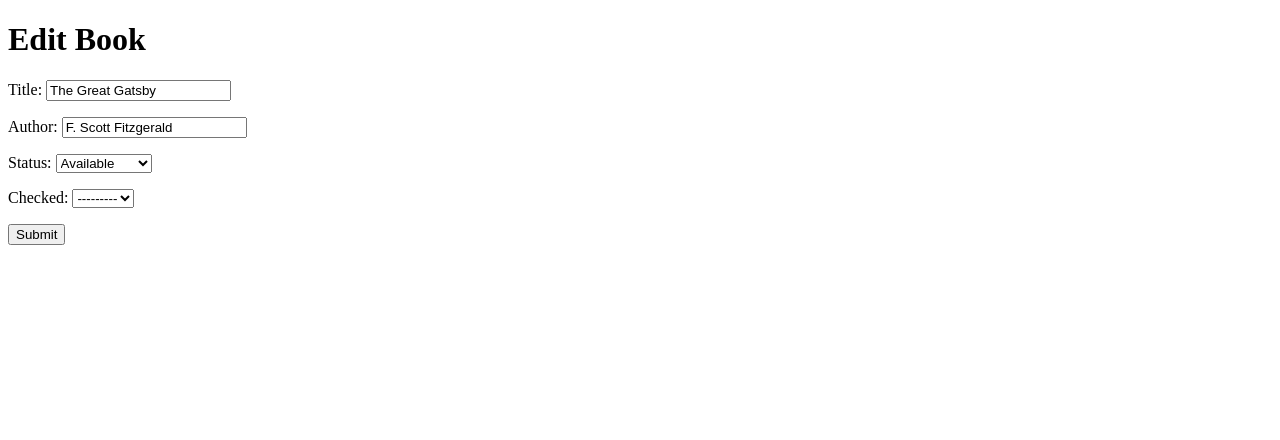
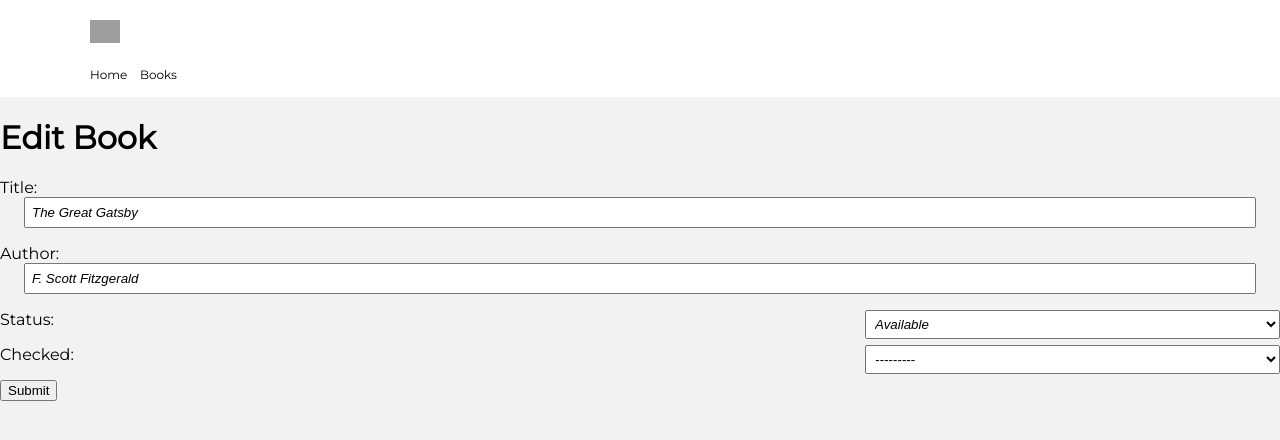
Before and after one commit to juniorrestituyo/book-app, a Django app: page /edit/05506514-3828-11ed-b3b9-38c98606cc6a/ in a window 1280 px wide. Shown: the top 440 px of the page. Run offline with Django 4.2, Linux system fonts and the light colour scheme; data comes from the database, SQL or seed files in the repository; grey boxes are pictures that could not be loaded.

Commit message:
More changes

```diff
--- /dev/null
+++ b/static/styles/main.css
@@ -0,0 +1,239 @@
+body{
+    background-color: #F2F2F2;
+    margin: 0;
+    font-family: 'Montserrat', sans-serif;
+}
+
+.navbar{
+    background-color: #fff;
+    padding: 20px;
+}
+
+.nav-btns{
+    max-width: 1100px;
+    margin: 20px auto 30px auto;
+    position: relative;
+}
+
+.nav-btns a{
+    font-size: 12px;
+    text-decoration: none;
+    color: #000;
+}
+
+.btn-home{
+    position: absolute;
+}
+
+.btn-books{
+    position: absolute;
+    left: 50px;
+}
+
+.nav-img{
+    max-width: 1100px;
+    margin: 0 auto;
+}
+
+.container{
+    background-color: #fff;
+    max-width: 1000px;
+    margin: 0 auto;
+    margin-top: 2em;
+    border-radius: 5px;
+    padding: 50px;
+    padding-top: 30px;
+}
+
+.contaner-create{
+    background-color: #fff;
+    max-width: 550px;
+    margin: 0 auto;
+    margin-top: 2em;
+    border-radius: 5px;
+    padding: 50px;
+    padding-top: 30px;
+}
+
+.contaner-delete{
+    background-color: #fff;
+    max-width: 350px;
+    margin: 0 auto;
+    margin-top: 2em;
+    border-radius: 5px;
+    padding: 50px;
+    padding-top: 30px;
+}
+
+img{
+    max-width: 30px;
+}
+
+.header{
+    display: flex;
+    align-items: center;
+}
+
+.btn-header{
+    margin-left: auto;
+}
+
+.btn-delete{
+    margin-left: 335px;
+}
+
+.btn-cancel{
+    margin-left: 190px;
+}
+
+.btn-d{
+    color: #999999;
+    font-size: 12px;
+    text-decoration: none;
+    padding: 8px 10px;
+    border-radius: 25px;
+}
+
+.btn-can{
+    border: solid #000 1px;
+    color: #000;
+    font-size: 12px;
+    text-decoration: none;
+    padding: 10px 12px;
+    border-radius: 25px;
+}
+
+.btn-con{
+    background-color: #1a75ff;
+    color: #fff;
+    font-size: 12px;
+    text-decoration: none;
+    padding: 10px 12px;
+    border-radius: 25px;
+}
+
+.btn-save{
+    background-color: #000;
+    color: #fff;
+    font-size: 12px;
+    text-decoration: none;
+    padding: 10px 12px;
+    border-radius: 25px;
+}
+
+.btn{
+    background-color: #000;
+    color: #fff;
+    font-size: 12px;
+    text-decoration: none;
+    padding: 10px 12px;
+    border-radius: 25px;
+}
+
+.search{
+    margin-top: 20px;
+    width: auto;
+}
+
+input[type="text"]{
+    width: 95%;
+    padding: 6px 6px;
+    display: block;
+    margin: 0 auto;
+    font-style: italic;
+}
+
+hr{
+    border-style: solid none none none;
+    color: #999999;
+    max-width: 965px;
+    margin: 15px auto 0 auto;
+}
+
+
+header, .row {
+    display: flex;
+    font-size: 12px;
+    padding-top: 25px;
+  }
+
+  .col {
+    flex: 1;
+}
+
+  .col-view{
+    padding-left: 70px;
+    text-decoration: none;
+    color: #999999;
+}
+
+.pagination{
+    display: flex;
+    width: auto;
+    padding-top: 20px;
+    align-items: center;
+    justify-content: flex-end;
+    gap: 10px;
+}
+
+.pagination p{
+    font-size: 12px;
+}
+
+.pagination a{
+    text-decoration: none;
+    color: #999999;
+}
+
+
+.header-back {
+    display: flex;
+    width: auto;
+    padding-top: 20px;
+    align-items: center;
+    justify-content: flex-start;
+    gap: 5px;
+}
+
+.header-back p{
+    font-size: 12px;
+}
+
+.header-back a{
+    font-size: 12px;
+    text-decoration: none;
+    color: #000;
+}
+
+.form{
+    display: flex;
+    position: relative;
+    margin: 40px 0;
+    font-size: 12px;
+}
+
+.form input[type="text"]{
+    max-width: 400px;
+    padding: 5px;
+    font-style: italic;
+    position: absolute;
+    right: 0;
+}
+
+select{
+    width: 415px;
+    padding: 5px;
+    font-style: italic;
+    position: absolute;
+    right: 0;
+}
+
+
+.delete-text{
+    margin: 20px 0 30px 0;
+    width: auto;
+}
+
+.delete-text p{
+    font-size: 12px;
+}
--- a/templates/main.html
+++ b/templates/main.html
@@ -1,12 +1,19 @@
 <!DOCTYPE html>
+{% load static %}
 <html lang="en">
 <head>
     <meta charset="UTF-8">
     <meta http-equiv="X-UA-Compatible" content="IE=edge">
     <meta name="viewport" content="width=device-width, initial-scale=1.0">
     <title>Library Management App</title>
+
+    <link rel="stylesheet" href="{% static 'styles/main.css' %}">
+    <link rel="preconnect" href="https://fonts.googleapis.com">
+    <link rel="preconnect" href="https://fonts.gstatic.com" crossorigin>
+    <link href="https://fonts.googleapis.com/css2?family=Montserrat&display=swap" rel="stylesheet">
 </head>
 <body>
+    {% include 'navbar.html' %}
 
     {% block content %}
     {% endblock content %}
--- /dev/null
+++ b/templates/navbar.html
@@ -0,0 +1,9 @@
+<section class="navbar">
+    <div class="nav-img">
+      <a href="{% url 'mainPage' %}"><img src="https://cdn-icons-png.flaticon.com/512/29/29302.png"></a>
+    </div>
+    <div class="nav-btns">
+        <a href="{% url 'mainPage' %}" class="btn-home">Home</a>
+        <a href="{% url 'mainPage' %}" class="btn-books">Books</a>
+    </div>
+  </section>
```
Also changed, not shown: bookapp/templates/bookapp/mainPage.html (+29 -20 lines).
